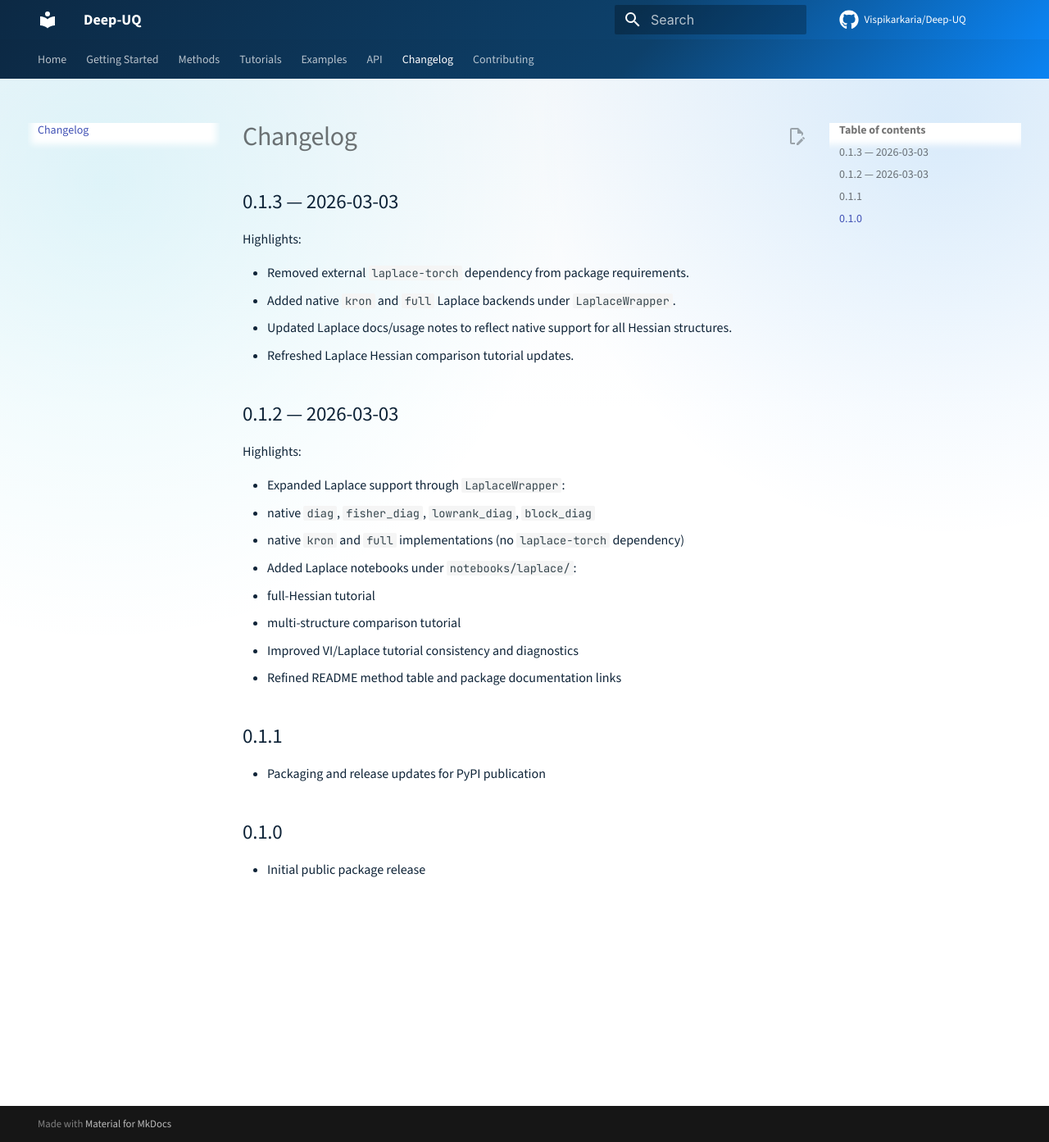
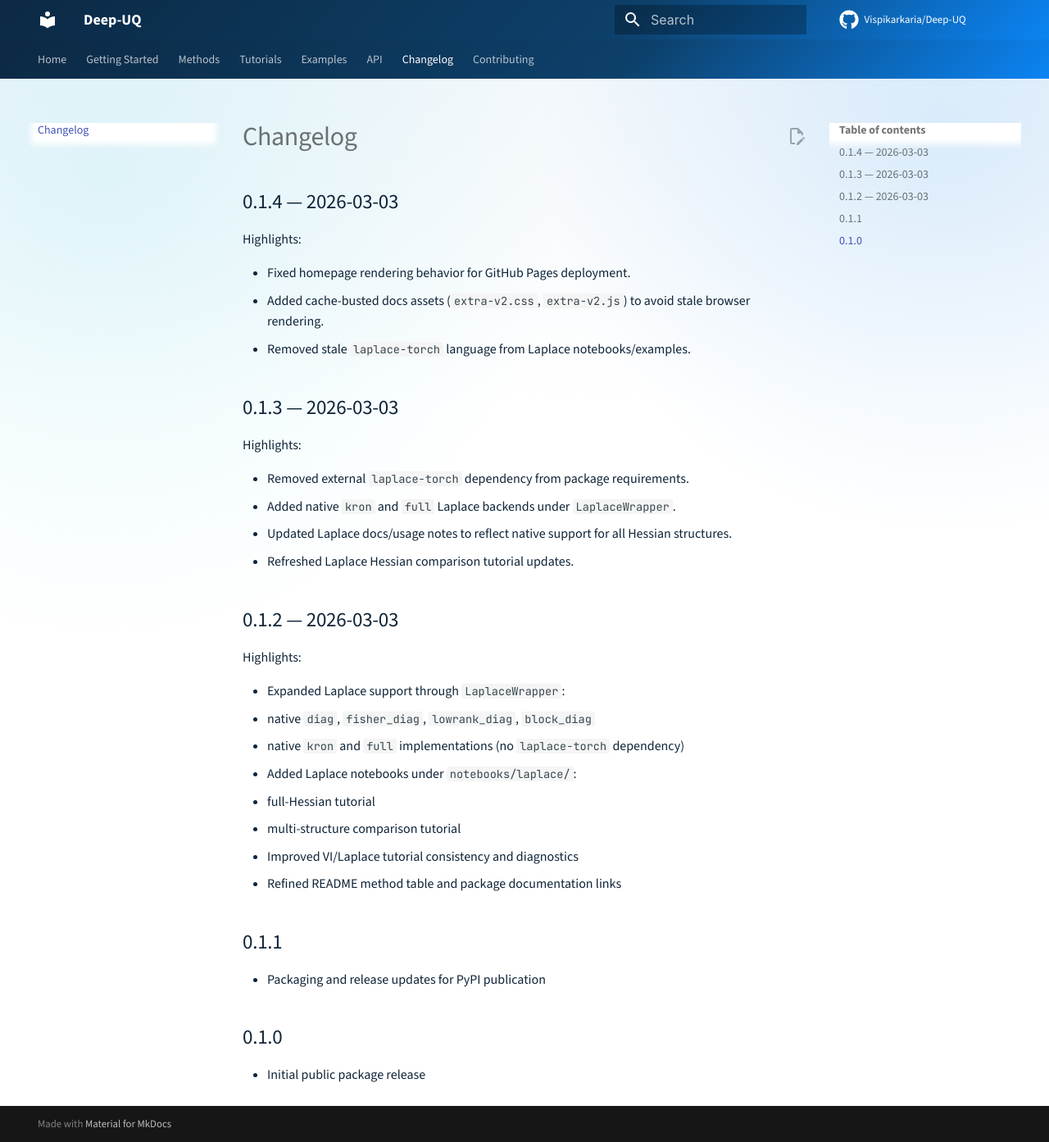
Before and after one commit to Vispikarkaria/Deep-UQ, an MkDocs documentation site: the page built from docs/changelog.md, in a window 1280 px wide and 1393 px high. Shown: the whole window at 82% size. Built offline with MkDocs 1.6.1 and Material for MkDocs 9.7.7, drawn with Linux system fonts in a browser that asks for light colours; comment, search, counter and statistics services are not loaded.

Commit message:
Bump version to 0.1.4 and update release notes

```diff
--- a/docs/changelog.md
+++ b/docs/changelog.md
@@ -1,4 +1,12 @@
 # Changelog
+
+## 0.1.4 — 2026-03-03
+
+Highlights:
+
+- Fixed homepage rendering behavior for GitHub Pages deployment.
+- Added cache-busted docs assets (`extra-v2.css`, `extra-v2.js`) to avoid stale browser rendering.
+- Removed stale `laplace-torch` language from Laplace notebooks/examples.
 
 ## 0.1.3 — 2026-03-03
 
--- a/pyproject.toml
+++ b/pyproject.toml
@@ -4,7 +4,7 @@ build-backend = "setuptools.build_meta"
 
 [project]
 name = "uqdeepnn"
-version = "0.1.3"
+version = "0.1.4"
 description = "PyTorch uncertainty quantification toolkit with Bayes-by-Backprop VI, Laplace, SGLD, MC Dropout, and Gaussian Processes."
 readme = "README.md"
 requires-python = ">=3.9"
--- a/src/deepuq/_version.py
+++ b/src/deepuq/_version.py
@@ -1 +1 @@
-__version__ = "0.1.3"
+__version__ = "0.1.4"
```
Also changed, not shown: README.md (+2 -2 lines).
